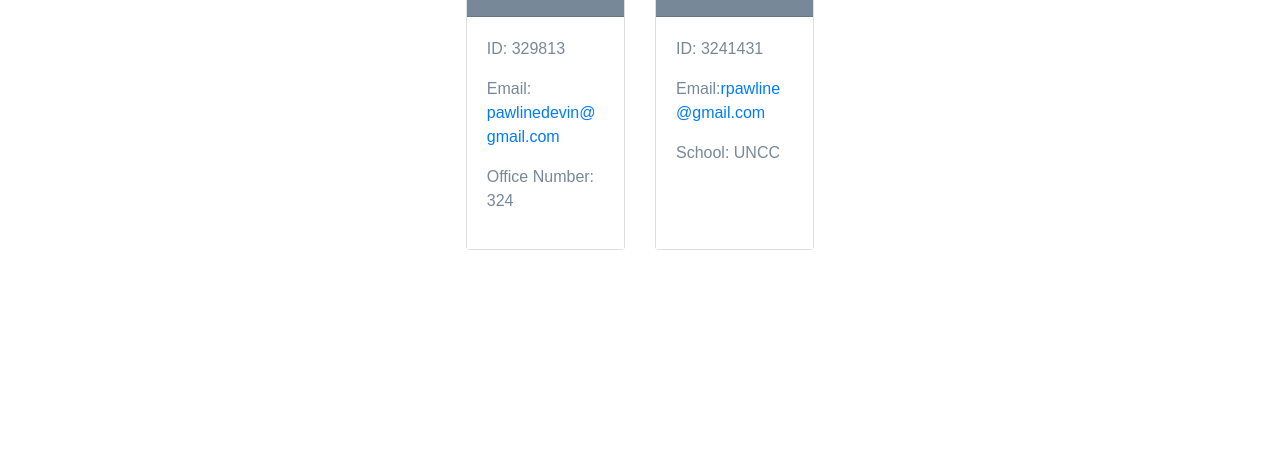
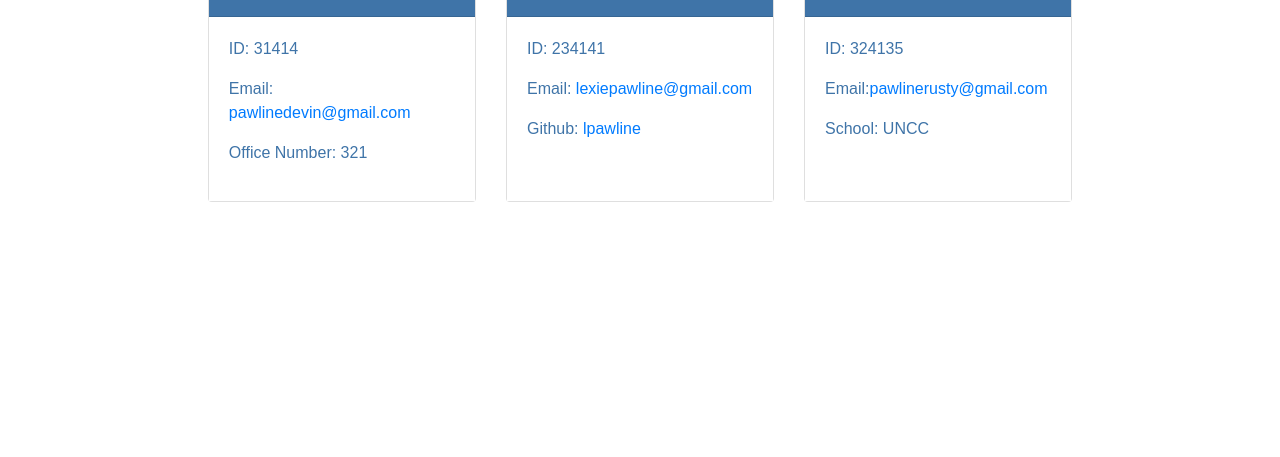
Before and after one commit to DevinPawline/TeamProfileGenerator, a website: page dist/index.html in a window 1280 px wide. Shown: the part 343-800 px from the top of the page. Drawn offline with nearby package versions, Linux system fonts and the light colour scheme.

Commit message:
Changed colors in CSS

```diff
--- a/dist/index.html
+++ b/dist/index.html
@@ -9,7 +9,7 @@
         <link href="https://fonts.googleapis.com/css?family=Public+Sans:300i,300,500&display=swap" rel="stylesheet">
         <link rel="stylesheet" href="https://stackpath.bootstrapcdn.com/bootstrap/4.5.0/css/bootstrap.min.css" integrity="sha384-9aIt2nRpC12Uk9gS9baDl411NQApFmC26EwAOH8WgZl5MYYxFfc+NcPb1dKGj7Sk" crossorigin="anonymous">
         <link href="https://fonts.googleapis.com/icon?family=Material+Icons" rel="stylesheet">
-        <link rel="stylesheet" href="style.css">
+        <link rel="stylesheet" href="../dist/style.css">
     </head>
     <body>
         <header>
@@ -29,9 +29,23 @@
                 <h4>Manager</h4><i class="material-icons">content_paste</i>
             </div>
             <div class="card-body">
-                <p class="id">ID: 329813</p>
+                <p class="id">ID: 31414</p>
                 <p class="email">Email: <a href="mailto:pawlinedevin@gmail.com">pawlinedevin@gmail.com</a></p>
-                <p class="office">Office Number: 324</p>
+                <p class="office">Office Number: 321</p>
+            </div>
+        </div>
+    </div>
+
+    <div class="col-4 mt-4">
+        <div class="card h-100">
+            <div class="card-header">
+                <h3>Lexie</h3>
+                <h4>Engineer</h4><i class="material-icons">laptop_mac</i>
+            </div>
+            <div class="card-body">
+                <p class="id">ID: 234141</p>
+                <p class="email">Email: <a href="mailto:lexiepawline@gmail.com">lexiepawline@gmail.com</a></p>
+                <p class="github">Github: <a href="https://github.com/lpawline">lpawline</a></p>
             </div>
         </div>
     </div>
@@ -43,8 +57,8 @@
                 <h4>Intern</h4><i class="material-icons">assignment_ind</i>
             </div>
             <div class="card-body">
-                <p class="id">ID: 3241431</p>
-                <p class="email">Email:<a href="mailto:rpawline@gmail.com">rpawline@gmail.com</a></p>
+                <p class="id">ID: 324135</p>
+                <p class="email">Email:<a href="mailto:pawlinerusty@gmail.com">pawlinerusty@gmail.com</a></p>
                 <p class="school">School: UNCC</p>
             </div>
     </div>
--- a/dist/style.css
+++ b/dist/style.css
@@ -3,7 +3,7 @@
 }
 
 :root {
-    --primary: lightslategray;
+    --primary: rgb(63, 116, 168);
     --secondary: white;
 }
 
```
